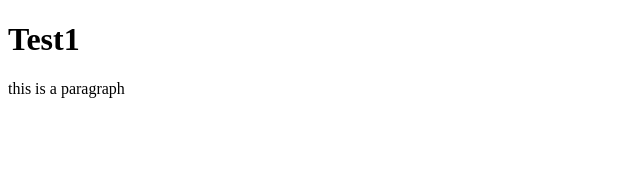
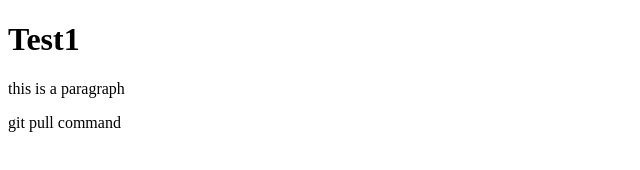
Before and after one commit to rybolia/test1, a plain HTML site: page index.html in a window 1280 px wide. Shown: the whole page, without its empty margins (0-640 px from the left). Drawn offline with Linux system fonts and the light colour scheme.

Commit message:
added p tag for the pull command

```diff
--- a/index.html
+++ b/index.html
@@ -9,5 +9,6 @@
 <body>
     <h1>Test1</h1>
     <p>this is a paragraph</p>
+    <p>git pull command</p>
 </body>
 </html>
```
